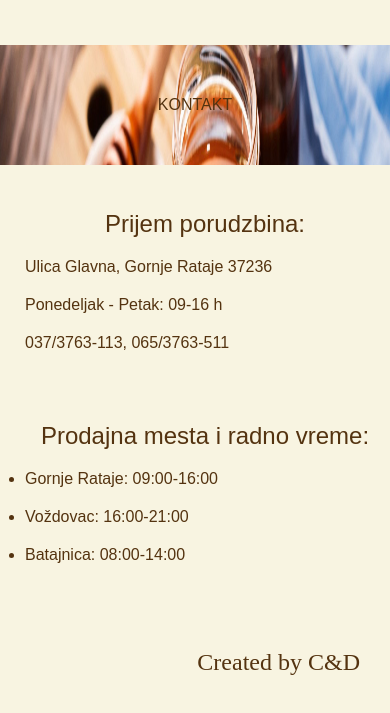
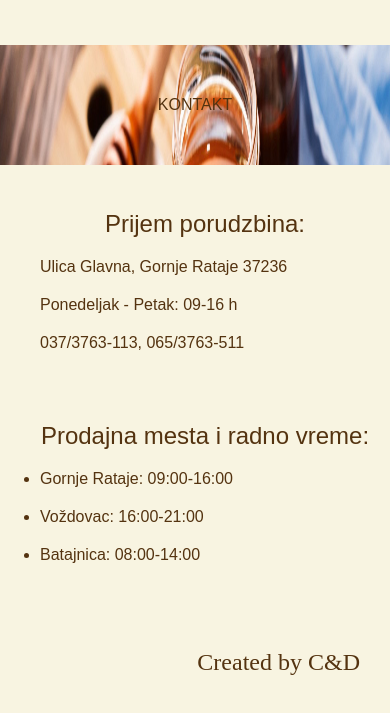
Before and after one commit to Zuflinger/Pcelinjak, a plain HTML site: page kontakt.html in a window 390 px wide. Shown: the part 125-838 px from the top of the page. Drawn offline with Linux system fonts and the light colour scheme; a web font is replaced by a local one.

Commit message:
Update kontakt.html

```diff
--- a/kontakt.html
+++ b/kontakt.html
@@ -47,7 +47,7 @@
             }
             .lista li {
                 margin-top: 20px;
-                margin-left: 0px;
+                margin-left: 15px;
             }
         }
 
```
